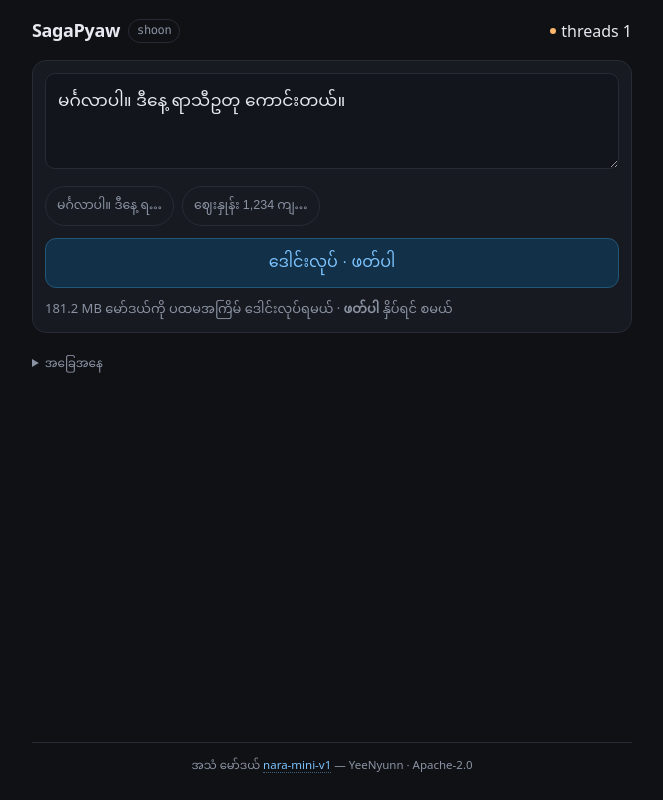
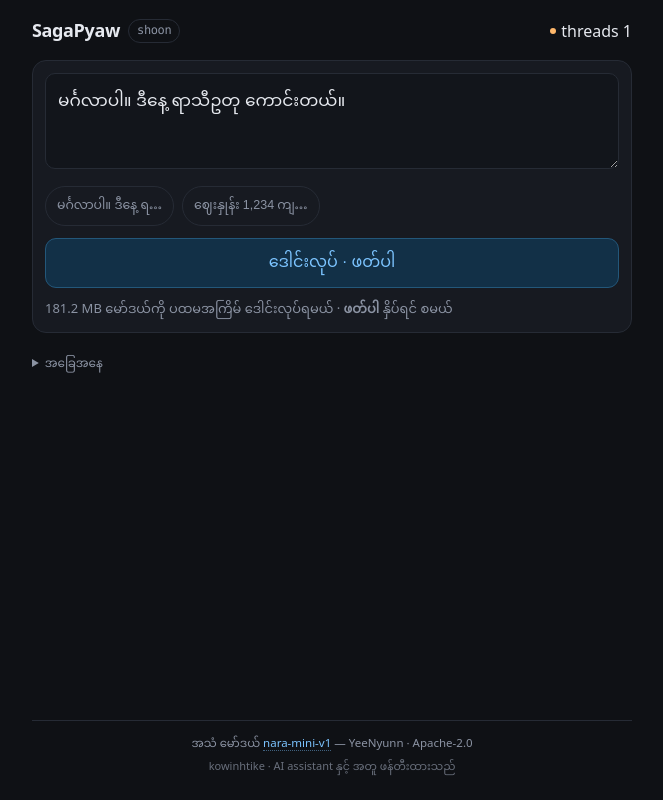
Before and after one commit to kowinhtike/SagaPyaw, a website: page web/index.html in a window 1280 px wide. Shown: the whole page, without its empty margins (308-971 px from the left). Drawn offline with Linux system fonts and the light colour scheme.

Commit message:
Credit the author in the footer
Second line under the model credit: kowinhtike · AI assistant နှင့် အတူ
ဖန်တီးထားသည်. Plain text, one step dimmer than the model line — attribution
should be readable but not compete with the app.

```diff
--- a/web/index.html
+++ b/web/index.html
@@ -115,6 +115,7 @@
     margin-top: auto; padding-top: 12px; border-top: 1px solid var(--line);
     font-size: 11.5px; line-height: 1.8; color: var(--dim); text-align: center;
   }
+  footer.credit .by { margin-top: 3px; font-size: 11px; opacity: .72; }
   footer.credit a { color: var(--accent); text-decoration: none; border-bottom: 1px dotted rgba(124, 196, 255, .45); }
   footer.credit a:hover, footer.credit a:focus-visible { border-bottom-color: var(--accent); }
 </style>
@@ -156,8 +157,9 @@
   </details>
 
   <footer class="credit">
-    အသံ မော်ဒယ် <a href="https://huggingface.co/YeeNyunn/nara-mini-v1" target="_blank" rel="noopener noreferrer">nara-mini-v1</a>
-    — YeeNyunn · Apache-2.0
+    <div>အသံ မော်ဒယ် <a href="https://huggingface.co/YeeNyunn/nara-mini-v1" target="_blank" rel="noopener noreferrer">nara-mini-v1</a>
+    — YeeNyunn · Apache-2.0</div>
+    <div class="by">kowinhtike · AI assistant နှင့် အတူ ဖန်တီးထားသည်</div>
   </footer>
 </main>
 
```
